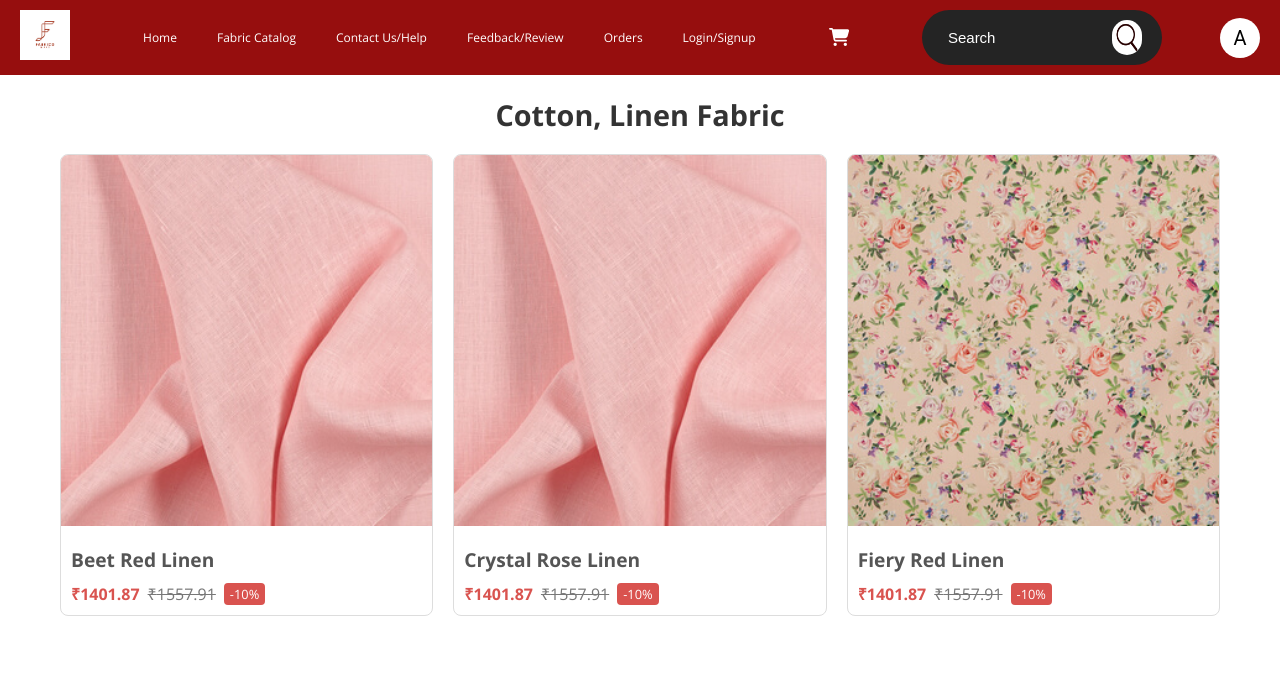
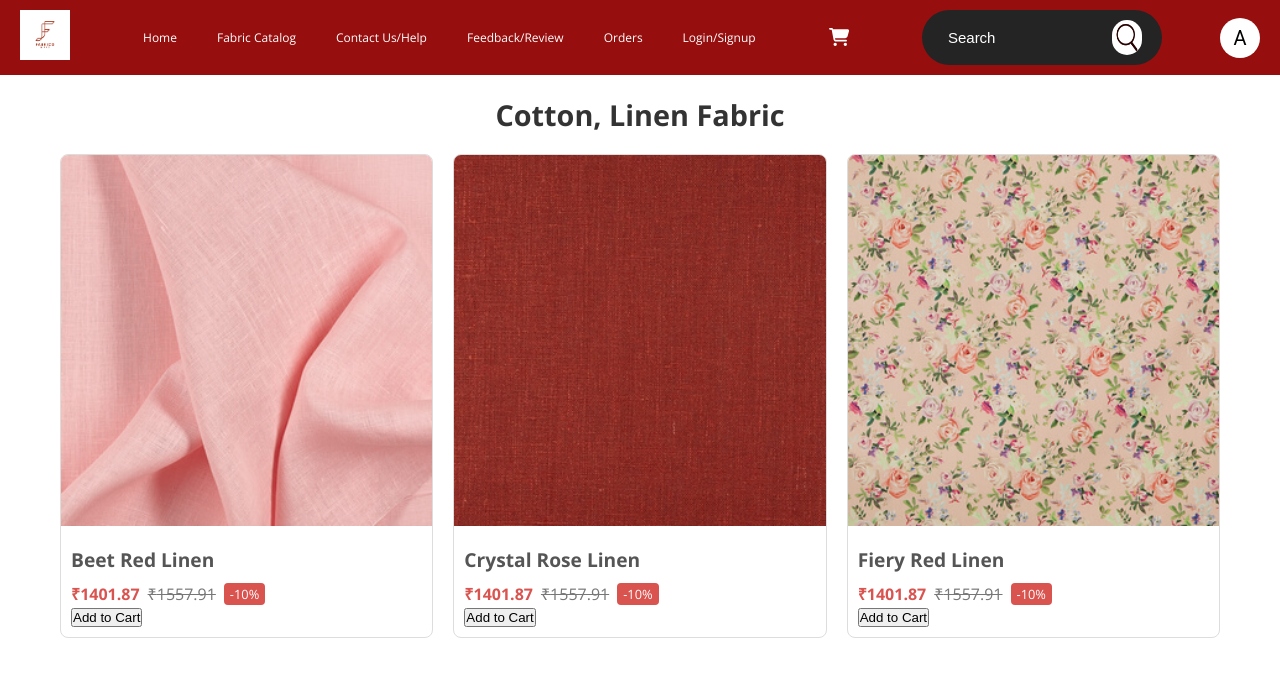
Before and after one commit to aniketsol456/fabric_selling_system, a React (Create React App) app: page /fabric in a window 1280 px wide. Shown: the top 676 px of the page. Built offline with nearby package versions, Linux system fonts and the light colour scheme.

Commit message:
change in fabric catalog

```diff
--- a/src/Components/Fabric_catalog.js
+++ b/src/Components/Fabric_catalog.js
@@ -1,7 +1,7 @@
 import React from 'react';
 import './Fabric_catalog.css';
 import Linen1 from '../assets/Images/linen2.jpg';
-import Linen2 from '../assets/Images/linen2.jpg';
+import Linen2 from '../assets/Images/linen5.jpg';
 import cotton1 from '../assets/Images/cotton1.jpg';
 
 // Example data with prices in USD
@@ -21,6 +21,12 @@ const convertToINR = (usd) => {
 };
 
 const FabricCatalog = () => {
+  // Handle Add to Cart logic
+  const handleAddToCart = (fabric) => {
+    alert(`${fabric.name} added to cart!`);
+    // Implement your cart logic here, e.g., save to localStorage or update state
+  };
+
   return (
     <div className="catalog-container">
       <h2 className="catalog-title">Cotton, Linen Fabric</h2>
@@ -36,6 +42,13 @@ const FabricCatalog = () => {
                 <span className="original-price">₹{convertToINR(fabric.originalPriceUSD)}</span>
                 <span className="discount-badge">-{fabric.discount}%</span>
               </div>
+              {/* Add to Cart Button */}
+              <button
+                className="add-to-cart-button"
+                onClick={() => handleAddToCart(fabric)}
+              >
+                Add to Cart
+              </button>
             </div>
           </div>
         ))}
```
